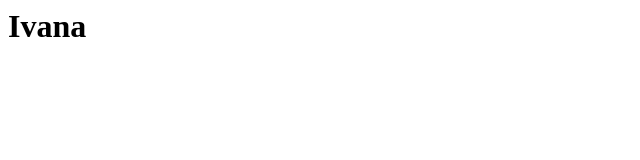
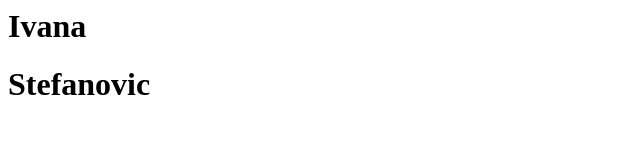
Before and after one commit to IvanaStef/cv, a plain HTML site: page index.html in a window 1280 px wide. Shown: the whole page, without its empty margins (0-640 px from the left). Drawn offline with Linux system fonts and the light colour scheme.

Commit message:
Dodat podnaslov i stil

```diff
--- a/index.html
+++ b/index.html
@@ -1 +1,2 @@
 <h1>Ivana</h1>
+<h1>Stefanovic</h1>
```
Also changed, not shown: style.css (added).
